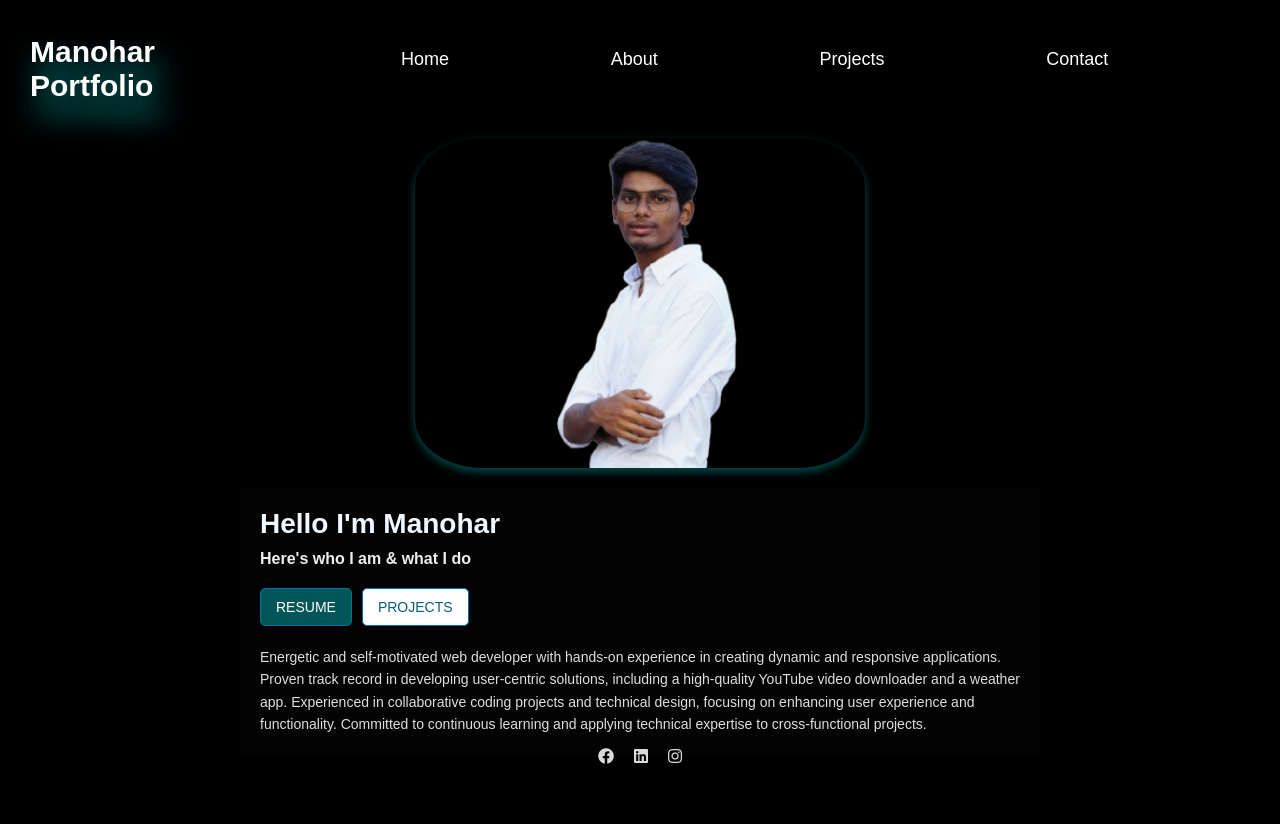
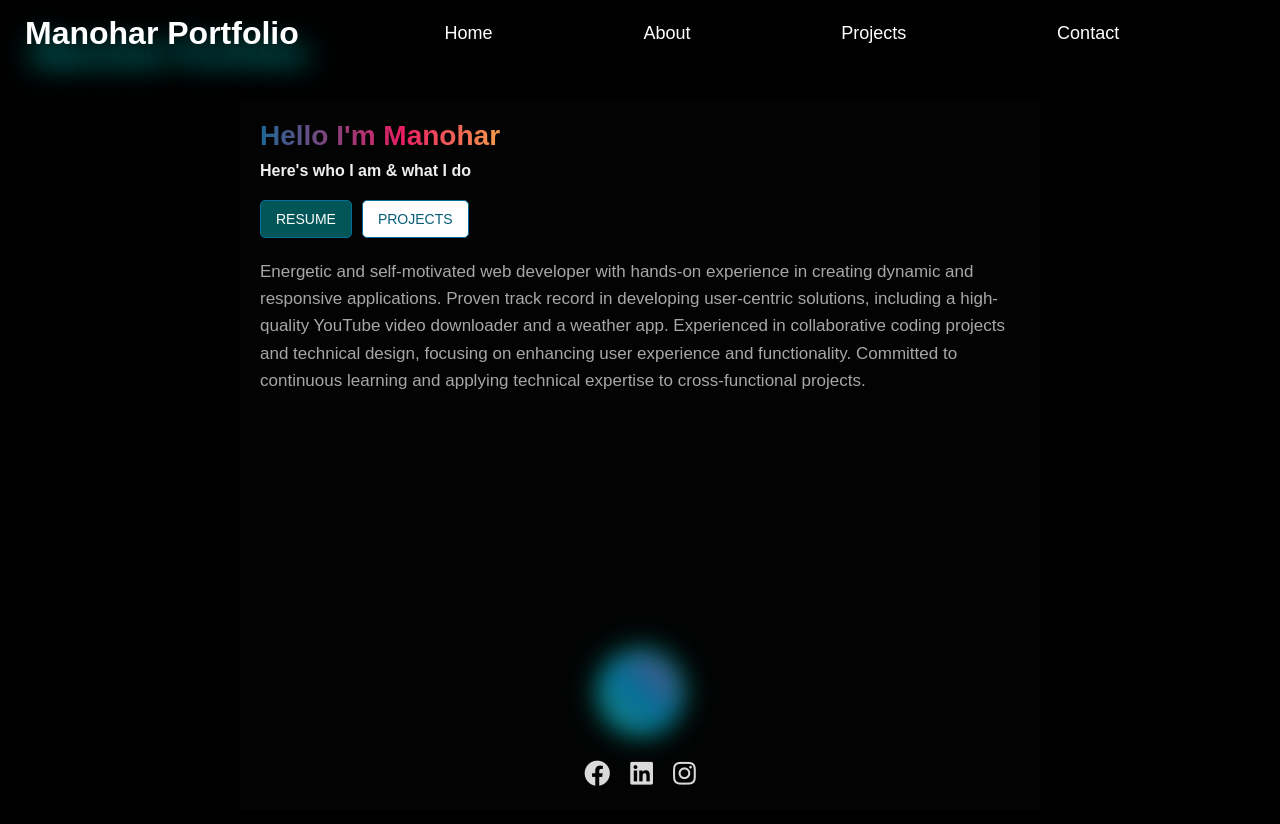
Before and after one commit to manu1242/ManoharPortfolio, a React (Create React App) app: page / in a window 1280 px wide. Shown: the top 824 px of the page. Before the commit the page ends 800 px from the top, so only its background shows below. Built offline with nearby package versions, Linux system fonts and the light colour scheme.

Commit message:
modify committed

```diff
--- a/src/Components/Loading.css
+++ /dev/null
@@ -1,71 +0,0 @@
-
-/* Full-screen container */
-/* Full-screen container */
-.loading-container {
-    display: flex;
-    justify-content: center;
-    align-items: center;
-    height: 100vh;        /* Full viewport height */
-    width: 100vw;         /* Full viewport width */
-    background-color: #363636; /* Dark background */
-    flex-direction: column;
-    font-family: Arial, sans-serif;
-    text-align: center;
-    overflow: hidden; /* Prevents scrollbars if content overflows */
-  }
-
-
-  /* Spinner styling */
-  .loading-spinner {
-    border: 8px solid #777676;
-    border-top: 8px solid #000000;
-    border-radius: 50%;
-    width: 50px;
-    height: 50px;
-    animation: spin 2s linear infinite;
-  }
-
-  /* Spinner animation */
-  @keyframes spin {
-    0% {
-      transform: rotate(0deg);
-    }
-    50% {
-        transform: rotate(180deg);
-      }
-    100% {
-      transform: rotate(360deg);
-    }
-  }
-
-
-  .welcome-text {
-    margin-top: 30px;
-    font-size: 50px;
-    font-weight: bold;
-    color: #eff1f2;
-    animation: textAnimation 3s ease-in-out infinite;
-  }
-
-  /* Text animation for "Welcome" */
-  @keyframes textAnimation {
-    0% {
-      opacity: 0;
-      transform: translateY(-20px);
-    }
-    50% {
-      opacity: 1;
-      transform: translateY(0);
-    }
-    100% {
-      opacity: 0;
-      transform: translateY(20px);
-    }
-  }
-
-  /* Additional styling for the text when loading */
-  p {
-    margin-top: 20px;
-    font-size: 20px;
-    color: #010101;
-  }
--- a/src/Components/Navbar.js
+++ b/src/Components/Navbar.js
@@ -1,22 +1,37 @@
-import React ,{useState}from 'react';
+import React, { useState, useEffect } from 'react';
 import { Link } from 'react-router-dom';
-
 import './Styles/Navbar.css';
 
 const Navbar = () => {
   const [isOpen, setIsOpen] = useState(false);
+  const [scrolled, setScrolled] = useState(false);
 
   const toggleMenu = () => {
     setIsOpen(!isOpen);
   };
 
+  const handleScroll = () => {
+    if (window.scrollY > 0) {
+      setScrolled(true);
+    } else {
+      setScrolled(false);
+    }
+  };
+
+  useEffect(() => {
+    window.addEventListener('scroll', handleScroll);
+    return () => window.removeEventListener('scroll', handleScroll);
+  }, []);
+
   return (
-    <div className="Nav">
-    <div className="Logo">Manohar Portfolio</div>
+    <div className={`Nav ${scrolled ? 'scrolled' : ''}`}>
+      <div className="Logo">
+        <h1>Manohar Portfolio</h1>
+      </div>
       <button className="MenuButton" onClick={toggleMenu}>
         ☰
       </button>
-    <div className={`MenuLinks ${isOpen ? "open" : ""}`}>
+      <div className={`MenuLinks ${isOpen ? 'open' : ''}`}>
         <Link to="/" className="Menulist" onClick={toggleMenu}>Home</Link>
         <Link to="/about" className="Menulist" onClick={toggleMenu}>About</Link>
         <Link to="/projects" className="Menulist" onClick={toggleMenu}>Projects</Link>
--- a/src/Components/Styles/Navbar.css
+++ b/src/Components/Styles/Navbar.css
@@ -3,20 +3,31 @@
   align-items: center;
   justify-content: space-between;
   padding: 10px 20px;
-  background-color:transparent;
-  position:relative;
+  background-color: transparent;
+  position: fixed;
+  top: 0;
+  left: 0;
+  right: 0;
+  z-index: 10;
+  transition: background-color 0.3s ease;
+}
+
+.Nav.scrolled {
+  background-color: rgba(0, 0, 0, 0.8);
 }
 
 .Logo {
-  margin-top: 20px;
   color: white;
-  font-size: 30px;
+  font-size: 16px;
   font-weight: bold;
   font-family: 'Arial', sans-serif;
   border-radius: 15px;
-  padding: 5px 10px;
-  transition: background-color 0.3s ease;
+  padding: 5px;
   text-shadow: 8px 20px 30px rgba(0, 255, 255, 0.8);
+  white-space: nowrap;
+  display: inline-block;
+  max-width: 100%;
+  overflow: visible;
 }
 
 .MenuButton {
@@ -65,7 +76,7 @@
     position: absolute;
     top: 60px;
     right: 20px;
-    background-color:rgb(51, 51, 51);
+    background-color: rgb(51, 51, 51);
     padding: 10px;
     border-radius: 8px;
     z-index: 1;
--- a/src/pages/About.css
+++ b/src/pages/About.css
@@ -11,14 +11,14 @@
     font-size: 48px;
     margin-bottom: 40px;
     color: whitesmoke;
-    text-shadow: 0 0 10px #00ffff, 0 0 20px #00ffff;
+    text-shadow: 0 0 5px #6f7c7c, 0 0 9px #6f7c7c;
 }
 .skills-section h2 {
     font-size: 32px;
     margin-bottom: 20px;
     color: whitesmoke;
     text-align: center;
-    text-shadow: 0 0 10px #00ffff, 0 0 20px #00ffff;
+    text-shadow: 0 0 5px #647676, 0 0 9px #667a7a;
 }
 .skills-section {
     margin: 40px 0;
@@ -52,7 +52,7 @@
 
 .skill-box:hover {
     transform: scale(1.1);
-    box-shadow: 0 0 15px #00ffff, 0 0 30px #00ffff;
+    box-shadow: 0 0 9px #00ffff, 0 0 10px #00ffff;
 }
 
 ul {
--- a/src/pages/Home.css
+++ b/src/pages/Home.css
@@ -6,10 +6,46 @@ body {
     flex-direction: column;
     height: 100vh;
     align-items: center;
+    justify-content: center;
+    position: relative;
 }
 
+.bouncing-ball {
+    width: 75px;
+    height: 75px;
+    background: linear-gradient(45deg, #4caf50, #056f99, #e91e63, #ffeb3b);
+    background-size: 400% 400%;
+    border-radius: 50%;
+    position: absolute;
+    bottom: 20px;
+    animation: bounce 2s infinite ease-in-out, colorChange 3s infinite;
+    box-shadow: 0 0 15px rgba(0, 255, 255, 0.7), 0 0 30px rgba(0, 255, 255, 0.5);
+    filter: blur(10px);
+}
+
+
+@keyframes bounce {
+    0%, 100% {
+        transform: translateY(0);
+    }
+    50% {
+        transform: translateY(-150px);
+    }
+}
+
+@keyframes colorChange {
+    0% {
+        background-position: 0% 50%;
+    }
+    50% {
+        background-position: 100% 50%;
+    }
+    100% {
+        background-position: 0% 50%;
+    }
+}
 .sidebar {
-    background-color: transparent;
+    background-color:transparent;
     padding: 20px;
     box-sizing: border-box;
     position: relative;
@@ -19,6 +55,7 @@ body {
     flex-direction: column;
     justify-content: center;
     align-items: center;
+    height: calc(100vh - 50px);
 }
 
 .sidebar::before {
@@ -31,9 +68,14 @@ body {
     background-color: transparent;
 }
 
+
+
+
+
+
 .profile-pic {
-    width: 100%; /* Changed to 100% for responsiveness */
-    max-width: 450px; /* Maintain a max width */
+    width: 100%;
+    max-width: 450px;
     height: auto;
     max-height: 330px;
     border-radius: 15%;
@@ -66,22 +108,30 @@ body {
 .content {
     color: aliceblue;
     background-color: #030303;
-    padding: 20px; /* Reduced padding for better mobile fit */
+    padding: 20px;
     box-sizing: border-box;
     flex-grow: 1;
     text-align: left;
-    width: 100%; /* Ensure content takes full width */
-    max-width: 800px; /* Maintain a max width */
-    margin: 0 auto; /* Center content */
+    width: 100%;
+    max-width: 800px;
+    margin: 0 auto;
 }
 
 .content h1 {
-    font-size: 28px; /* Reduced for better mobile visibility */
+    font-size: 28px;
     margin: 0 0 10px 0;
+    display: inline-block;
+    white-space: nowrap;
+    color: transparent;
+    background: linear-gradient(90deg, #4caf50, #056f99, #e91e63, #ffeb3b);
+    background-clip: text;
+    -webkit-background-clip: text;
+    animation: animateText 2s linear infinite;
+    background-size: 200%;
 }
 
 .content h2 {
-    font-size: 16px; /* Adjusted for mobile */
+    font-size: 16px;
     color: #f0eded;
     margin: 0 0 20px 0;
 }
@@ -91,7 +141,7 @@ body {
 }
 
 .buttons .btn {
-    padding: 10px 15px; /* Adjusted padding */
+    padding: 10px 15px;
     font-size: 14px;
     border: 1px solid #056f99;
     border-radius: 5px;
@@ -110,13 +160,14 @@ body {
 }
 
 .content p {
-    font-size: 14px;
-    color: #e0dede;
+
+    font-size: 17px;
+    color: #a7a7a7;
     line-height: 1.6;
 }
 
 .social-icons {
-    position: absolute;
+    position: fixed;
     bottom: 10px;
     left: 50%;
     transform: translateX(-50%);
@@ -126,62 +177,77 @@ body {
     color: #dadada;
     margin: 0 10px;
     transition: transform 0.3s, color 0.3s;
+    font-size: 26px;
 }
 
 .social-icons a:hover {
     transform: scale(1.2);
-    color: #ffffff;
+    color: #3d3b3b;
 }
 
-/* Responsive Design for Smaller Screens */
+
+.social-icons a:hover {
+    transform: scale(1.2);
+    color: #2f4652;
+}
+
+@keyframes animateText {
+    0% {
+        background-position: 0 0;
+    }
+    100% {
+        background-position: 100% 0;
+    }
+}
+
 @media (max-width: 768px) {
     .profile-pic {
-        max-width: 80%; /* Allow larger percentage on smaller screens */
+        max-width: 80%;
     }
 
     .content {
-        padding: 15px; /* Less padding on mobile */
+        padding: 15px;
     }
 
     .name {
-        font-size: 20px; /* Smaller font size for mobile */
+        font-size: 20px;
     }
 
     .title {
-        font-size: 12px; /* Smaller font size for mobile */
+        font-size: 12px;
     }
 
     .content h1 {
-        font-size: 24px; /* Smaller heading for mobile */
+        font-size: 24px;
     }
 
     .content h2 {
-        font-size: 14px; /* Smaller subheading for mobile */
+        font-size: 14px;
     }
 }
 
 @media (max-width: 360px) {
     .profile-pic {
-        max-width: 90%; /* Allow more width on very small screens */
+        max-width: 90%;
     }
 
     .content {
-        padding: 10px; /* Further reduced padding */
+        padding: 10px;
     }
 
     .name {
-        font-size: 18px; /* Further reduced font size */
+        font-size: 18px;
     }
 
     .title {
-        font-size: 10px; /* Further reduced font size */
+        font-size: 10px;
     }
 
     .content h1 {
-        font-size: 20px; /* Further reduced heading size */
+        font-size: 20px;
     }
 
     .content h2 {
-        font-size: 12px; /* Further reduced subheading size */
+        font-size: 12px;
     }
 }
--- a/src/pages/Home.js
+++ b/src/pages/Home.js
@@ -1,14 +1,13 @@
 import React from 'react';
 import './Home.css';
-import profilePic from '../assets/images/Manu.png';
+
 import { useNavigate } from 'react-router-dom';
 
 const Home = () => {
     const navigate = useNavigate();
 
-
     const handleResumeClick = () => {
-        window.open(`${process.env.PUBLIC_URL}/"Manohar Resume.pdf"`, '_blank');
+        window.open(`${process.env.PUBLIC_URL}/ManoharResume.pdf`, '_blank');
     };
 
     const handleProjectsClick = () => {
@@ -16,12 +15,10 @@ const Home = () => {
     };
 
     return (
+
+
         <div className="sidebar">
-            <img
-                alt="Manohar"
-                className="profile-pic"
-                src={profilePic}
-            />
+
             <div className="content">
                 <h1>Hello I'm Manohar</h1>
                 <h2>Here's who I am &amp; what I do</h2>
@@ -34,11 +31,12 @@ const Home = () => {
                     </button>
                 </div>
                 <p>
-                Energetic and self-motivated web developer with hands-on experience in creating dynamic and responsive applications.
-                Proven track record in developing user-centric solutions, including a high-quality YouTube video downloader and a weather app.
-                Experienced in collaborative coding projects and technical design, focusing on enhancing user experience and functionality. Committed to continuous learning and applying technical expertise to cross-functional projects.
+                    Energetic and self-motivated web developer with hands-on experience in creating dynamic and responsive applications.
+                    Proven track record in developing user-centric solutions, including a high-quality YouTube video downloader and a weather app.
+                    Experienced in collaborative coding projects and technical design, focusing on enhancing user experience and functionality. Committed to continuous learning and applying technical expertise to cross-functional projects.
                 </p>
             </div>
+            <div className="bouncing-ball"></div>
             <div className="social-icons">
                 <a href="https://www.facebook.com/manohar.yalla.9/" target="_blank" rel="noopener noreferrer">
                     <i className="fab fa-facebook"></i>
```
Also changed, not shown: src/Components/Loading.js (deleted, +0 -15 lines), src/assets/images/Manu.png (deleted). Lines whose indentation alone changed are shown as unchanged.
